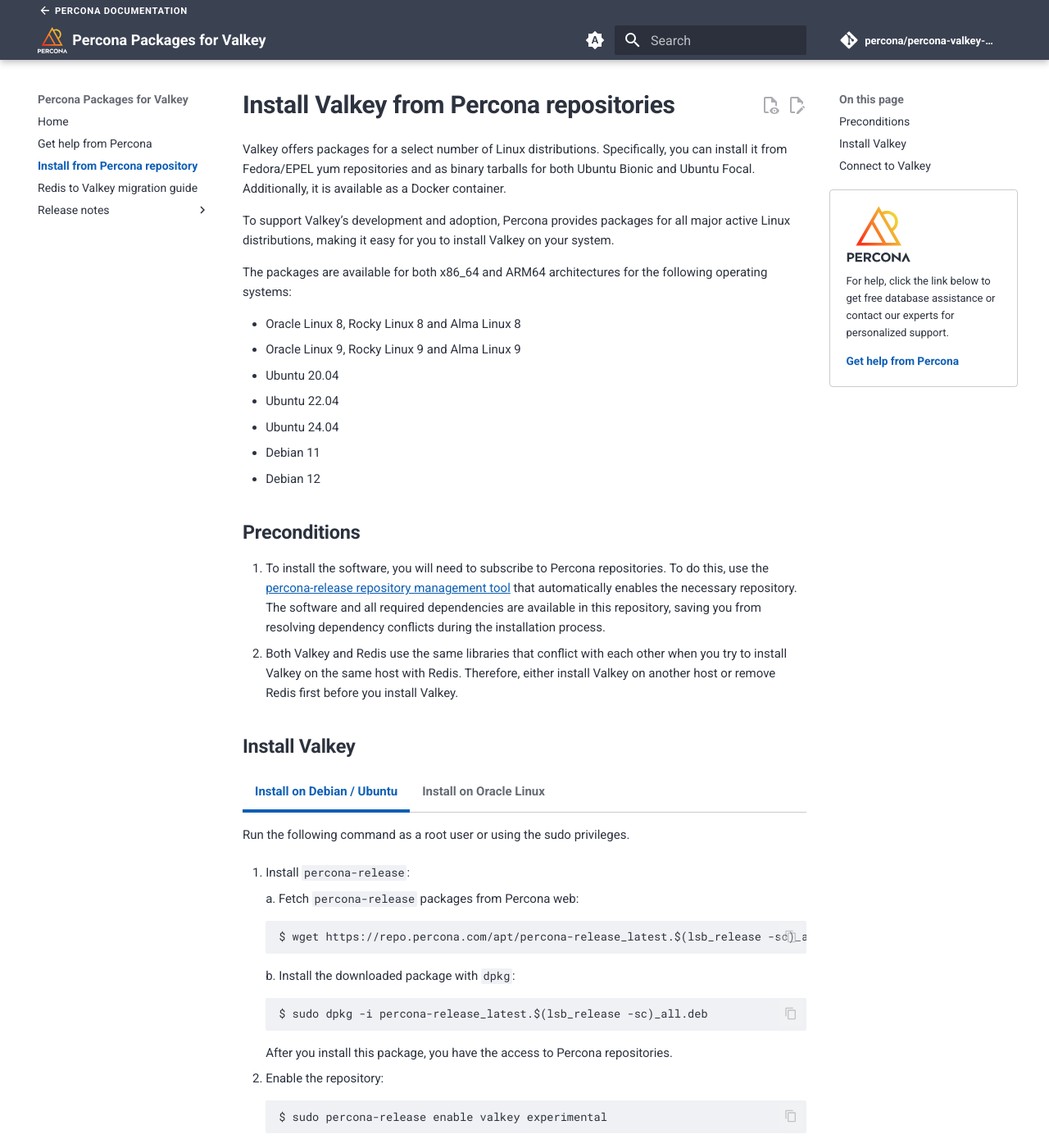
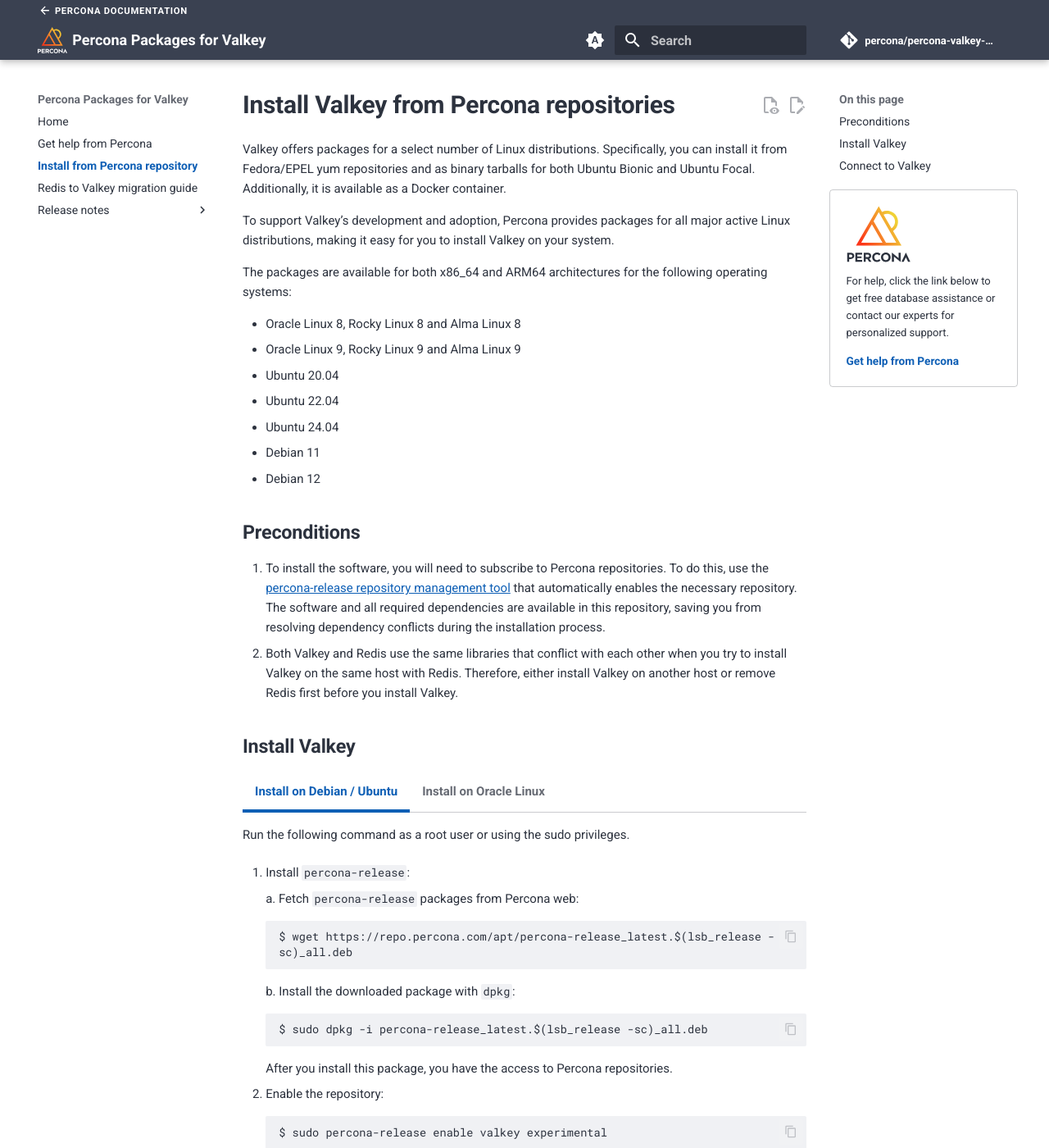
Before and after one commit to percona/percona-valkey-doc, an MkDocs documentation site: the page built from docs/installation.md, in a window 1280 px wide and 1400 px high. Shown: the whole window at 82% size. Built offline with MkDocs 1.6.1 and Material for MkDocs 9.7.7, drawn with Linux system fonts in a browser that asks for light colours; nearby versions of some CDN libraries; some web fonts are replaced; comment, search, counter and statistics services are not loaded.

Commit message:
DOCS-135 [DOCS] Fix the colour of the search results in dark mode
Update design.css

```diff
--- a/docs/css/design.css
+++ b/docs/css/design.css
@@ -86,6 +86,7 @@
 
     /* Defaults */
     --md-default-bg-color: var(--white);
+    --md-default-fg-color: var(--stone900);
     --md-default-fg-color--light: rgba(44,50,62,0.72);
     --md-default-fg-color--lighter: rgba(44,50,62,0.40);
     --md-default-fg-color--lightest: rgba(44,50,62,0.25);
@@ -119,6 +120,7 @@
 
     /* Defaults */
     --md-default-bg-color: var(--stone900);
+    --md-default-fg-color: var(--white);
     --md-default-fg-color--light: rgba(251,251,251,0.72);
     --md-default-fg-color--lighter: rgba(251,251,251,0.4);
     --md-default-fg-color--lightest: rgba(209,213,222,0.25);
@@ -162,7 +164,7 @@
 .md-typeset h1 {
     margin: 0 0 0.75em;
 }
-.md-header {
+.md-header :not(.md-search__suggest) {
     font-family: var(--fHeading);
     font-weight: bold;
 }
@@ -269,6 +271,7 @@
     vertical-align: baseline;
     padding: 0 0.2em 0.1em;
     border-radius: 0.15em;
+    white-space: pre-wrap;   /* Ensure long lines wrap */
 }
 .md-typeset .highlight code span,
 .md-typeset code,
```
